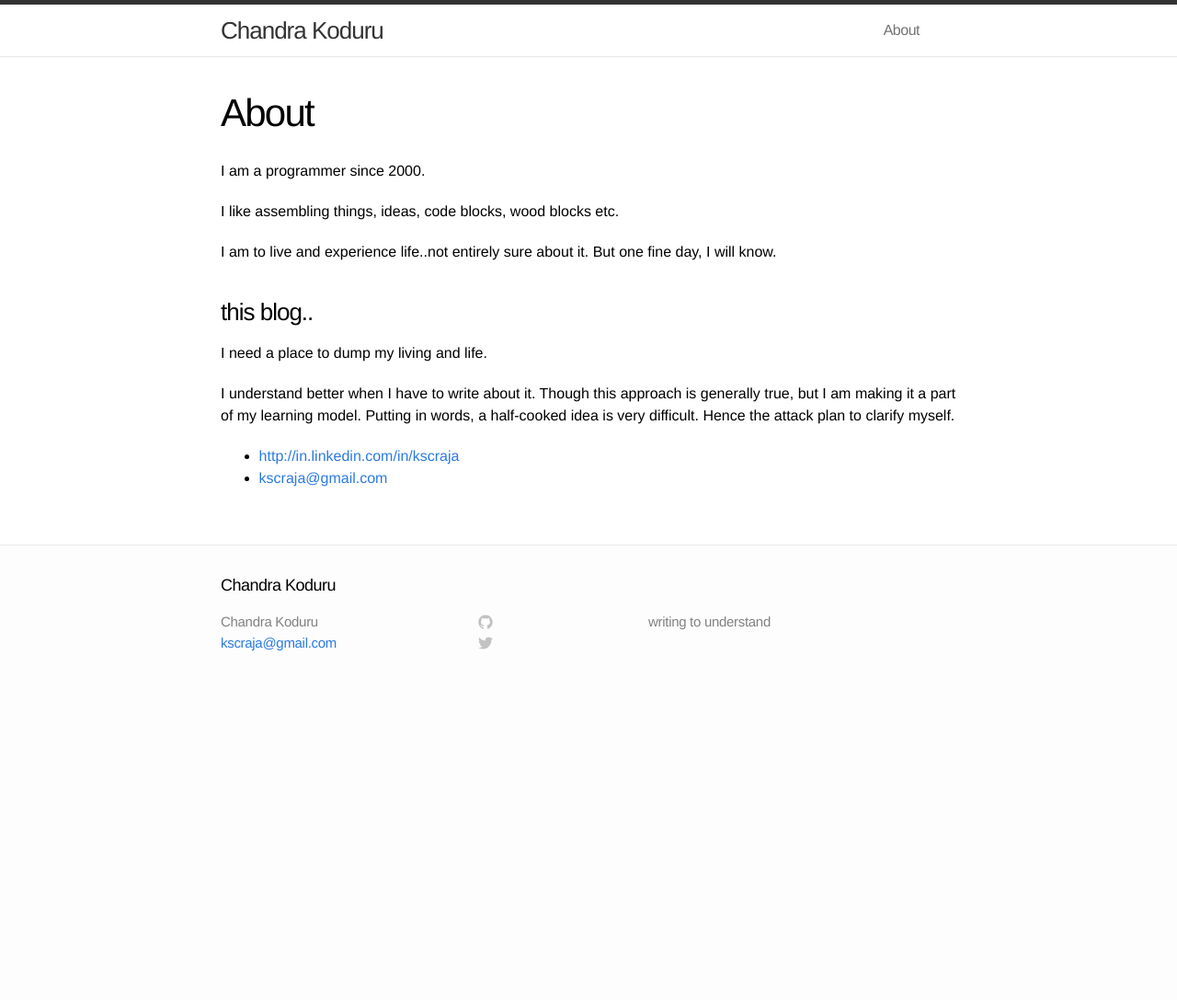
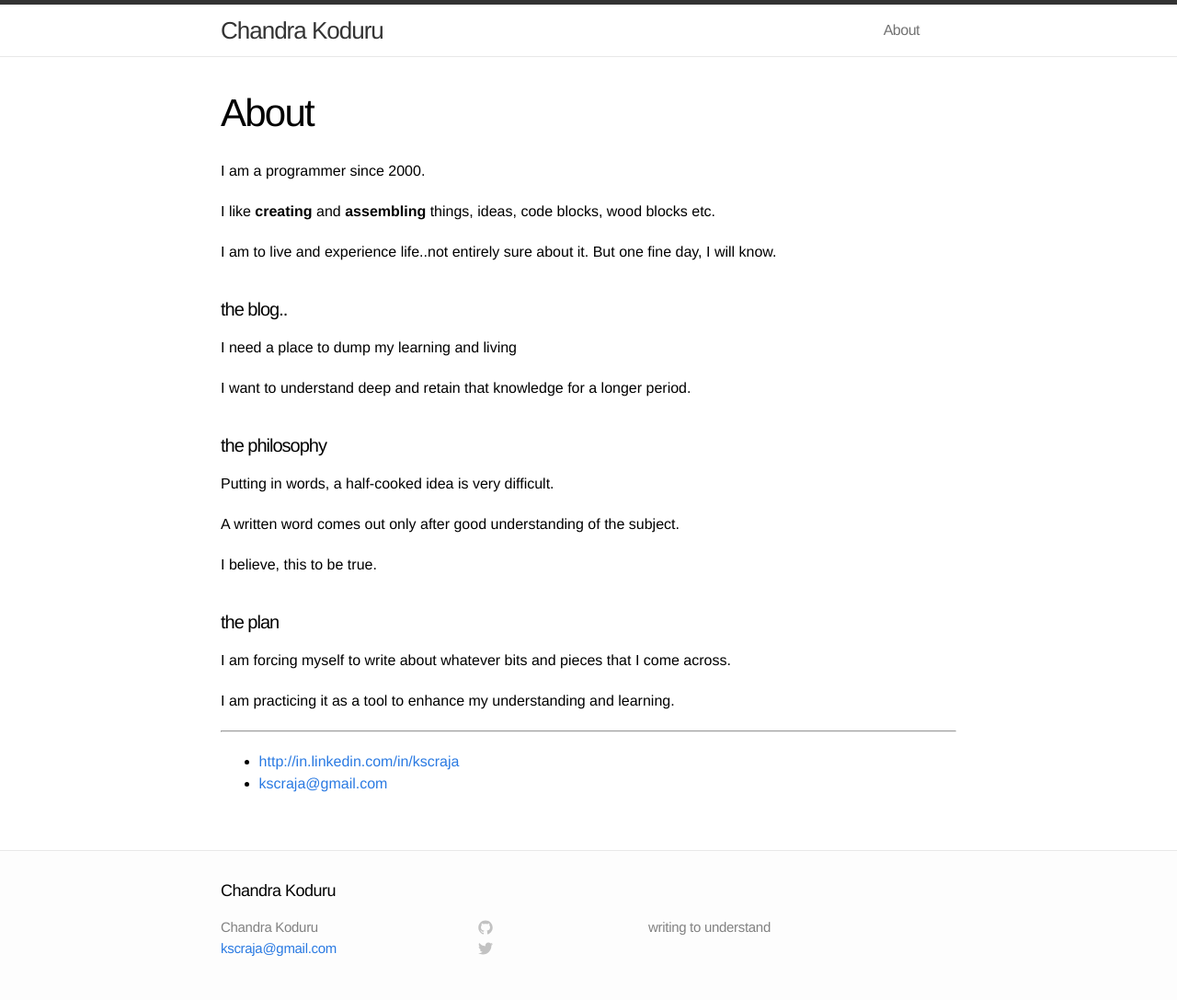
Before and after one commit to kscraja/kscraja.github.io, a Jekyll site: the page built from about.md, in a window 1280 px wide. Shown: the whole page at 92% size. Built offline with Jekyll 4.4.1, drawn with Linux system fonts in a browser that asks for light colours; before the commit the page ends 900 px from its top, so only the background shows below that.

Commit message:
updated about and ubuntu tools

```diff
--- a/about.md
+++ b/about.md
@@ -7,17 +7,32 @@ permalink: /about/
 
 I am a programmer since 2000.
 
-I like assembling things, ideas, code blocks, wood blocks etc.
+I like **creating** and **assembling** things, ideas, code blocks, wood blocks etc.
 
 I am to live and experience life..not entirely sure about it. But one fine day, I will know.
 
-### this blog..
+#### the blog..
 
-I need a place to dump my living and life.
+I need a place to dump my learning and living
 
-I understand better when I have to write about it.
-Though this approach is generally true, but I am making it a part of my learning model.
-Putting in words, a half-cooked idea is very difficult. Hence the attack plan to clarify myself.
+I want to understand deep and retain that knowledge for a longer period.
+
+#### the philosophy
+
+Putting in words, a half-cooked idea is very difficult.
+
+A written word comes out only after good understanding of the subject.
+
+I believe, this to be true.
+
+
+#### the plan
+
+I am forcing myself to write about whatever bits and pieces that I come across.
+
+I am practicing it as a tool to enhance my understanding and learning.
+
+------------
 
 * <http://in.linkedin.com/in/kscraja>
 * <kscraja@gmail.com>
```
Also changed, not shown: _posts/2014-06-15-ubuntu-linux-tools.md (added, +32 -0 lines).
